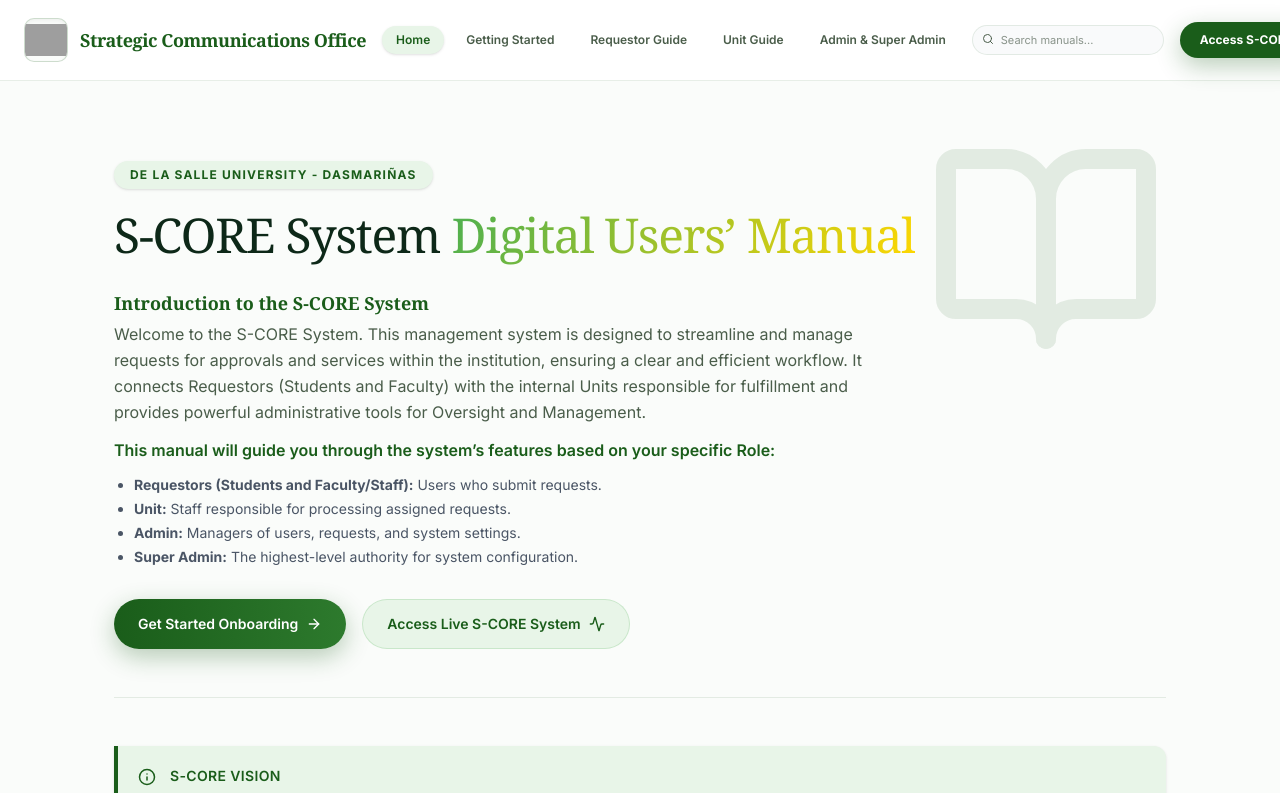
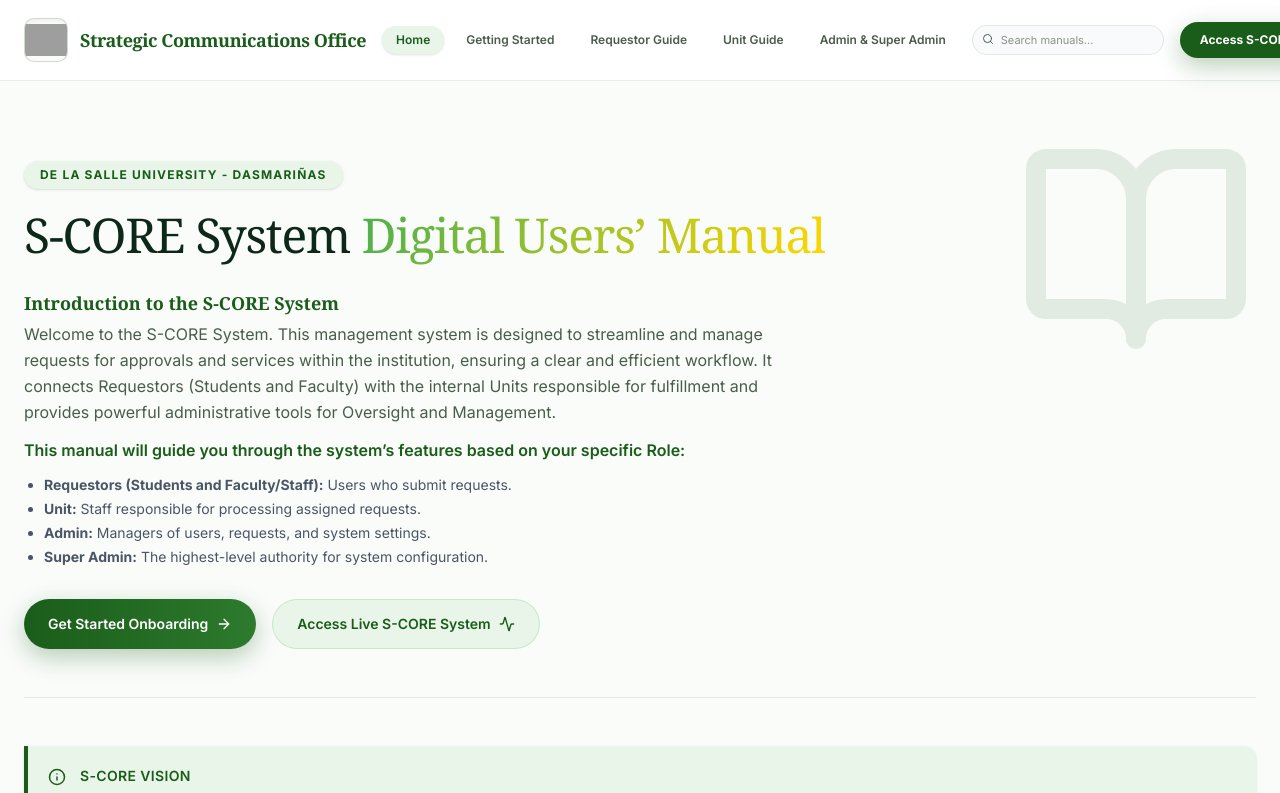
Before and after one commit to carebear1919/S-CORE-Digital-User-Manual, a React (Vite) app: page / in a window 1280 px wide. Shown: the top 793 px of the page. Built offline with nearby package versions, Linux system fonts and the light colour scheme; grey boxes are pictures that could not be loaded; a web font is replaced by a local one.

Commit message:
Improve spacing

```diff
--- a/src/App.tsx
+++ b/src/App.tsx
@@ -336,7 +336,7 @@
 
       {/* Sticky Top Navbar */}
       <nav className="sticky top-0 bg-white/95 backdrop-blur-md border-b border-brand-primary/10 z-40 transition-all duration-300 no-print" id="main-navigation-navbar">
-        <div className="max-w-[1300px] mx-auto px-4 lg:px-6 h-[80px] flex items-center justify-between gap-4">
+        <div className="max-w-[1520px] mx-auto px-4 lg:px-6 h-[80px] flex items-center justify-between gap-4">
 
           {/* Brand Left Logo */}
           <div
@@ -538,7 +538,7 @@
 
       {/* Main Structural Layout Content */}
       <div
-        className={`flex-1 ${activePage === "home" ? "w-full" : "max-w-[1300px] w-full mx-auto px-4 lg:px-6 py-8 flex flex-col md:flex-row gap-8"}`}
+        className={`flex-1 ${activePage === "home" ? "w-full" : "max-w-[1520px] w-full mx-auto px-4 lg:px-6 py-8 flex flex-col md:flex-row gap-8"}`}
         id="manual-layout-alignment"
       >
 
@@ -603,7 +603,7 @@
 
         {/* Content Panel Area */}
         <main
-          className={`flex-1 ${activePage === "home" ? "w-full max-w-[1100px] mx-auto px-4 lg:px-6 py-8" : "max-w-[860px] p-0 md:p-2 bg-white md:bg-transparent rounded-2xl md:shadow-none"}`}
+          className={`flex-1 ${activePage === "home" ? "w-full max-w-[1360px] mx-auto px-4 lg:px-6 py-8" : "max-w-[1120px] p-0 md:p-2 bg-white md:bg-transparent rounded-2xl md:shadow-none"}`}
           id="main-manual-content-view"
         >
           {activePage === "home" && <Home setActivePage={setActivePage} navigateToAndScroll={navigateToAndScroll} />}
@@ -616,7 +616,7 @@
 
       {/* Footer Section */}
       <footer className="bg-gradient-to-br from-[#091e12] to-[#040e08] text-white pt-12 pb-10 border-t border-[#1a5d1a]/20 no-print font-sans" id="manual-global-footer">
-        <div className="max-w-[1300px] mx-auto px-4 lg:px-6 space-y-8 text-left">
+        <div className="max-w-[1520px] mx-auto px-4 lg:px-6 space-y-8 text-left">
 
           <div className="flex flex-col md:flex-row justify-between items-start gap-8 border-b border-white/5 pb-8">
             <div className="space-y-4 max-w-md">
```
Also changed, not shown: 1 other file (tests, documents, lock files or other folders).
